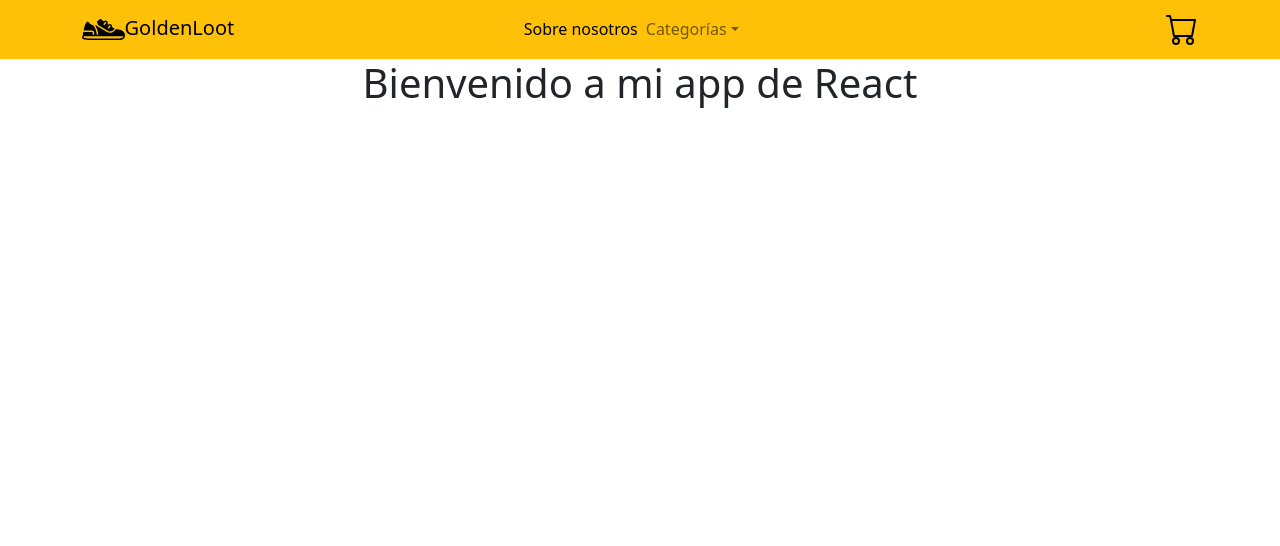
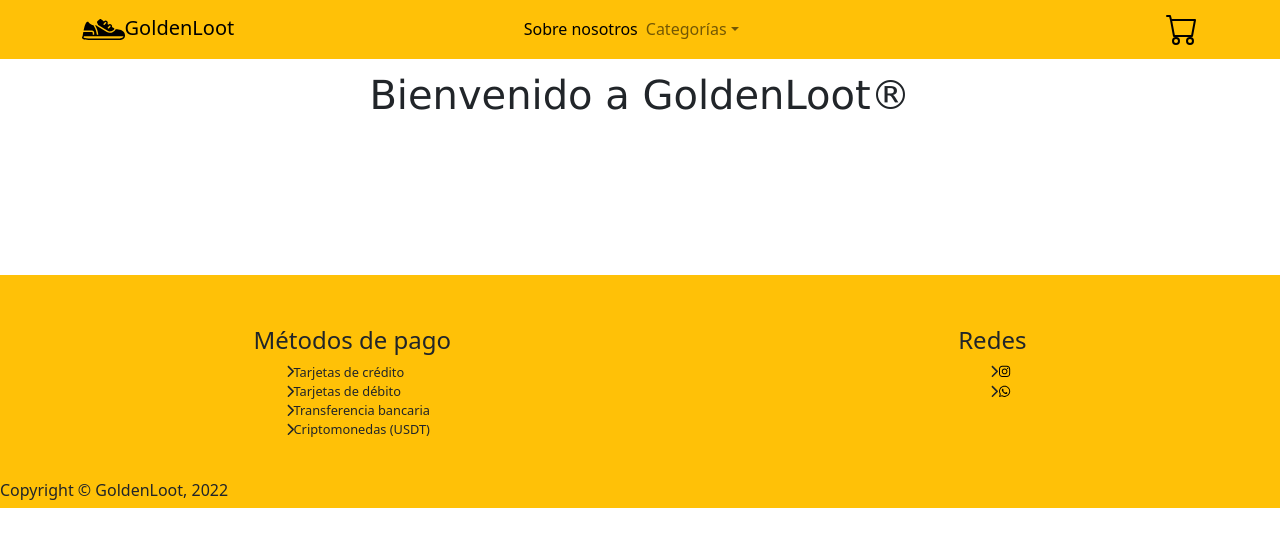
Before and after one commit to EzequielCamino/Camino-Ezequiel---React, a React (Create React App) app: page / in a window 1280 px wide. Shown: the top 546 px of the page. Built offline with nearby package versions, Linux system fonts and the light colour scheme; no server answers; the database is empty.

Commit message:
Entrega Final

```diff
--- a/package.json
+++ b/package.json
@@ -3,9 +3,10 @@
   "version": "0.1.0",
   "private": true,
   "dependencies": {
-    "@fortawesome/fontawesome-svg-core": "^6.1.2",
+    "@fortawesome/fontawesome-svg-core": "^6.2.0",
+    "@fortawesome/free-brands-svg-icons": "^6.2.0",
     "@fortawesome/free-regular-svg-icons": "^6.1.2",
-    "@fortawesome/free-solid-svg-icons": "^6.1.2",
+    "@fortawesome/free-solid-svg-icons": "^6.2.0",
     "@fortawesome/react-fontawesome": "^0.2.0",
     "@testing-library/jest-dom": "^5.16.4",
     "@testing-library/react": "^13.3.0",
--- a/src/App.jsx
+++ b/src/App.jsx
@@ -1,6 +1,7 @@
 import React from 'react';
 import { BrowserRouter, Route, Routes } from 'react-router-dom';
 import MyAppNavbar from './components/Navbar/Navbar';
+import MyAppFooter from './components/Footer/Footer';
 import ItemListContainer from './components/ItemListContainer/ItemListContainer';
 import ItemDetailContainer from './components/ItemDetailContainer/ItemDetailContainer';
 import Cart from './components/Cart/Cart';
@@ -16,12 +17,13 @@ function App() {
       <BrowserRouter>
         <MyAppNavbar/>
         <Routes>
-          <Route path="/" element={<ItemListContainer greeting='Bienvenido a mi app de React'/>} />
+          <Route path="/" element={<ItemListContainer greeting='Bienvenido a GoldenLoot®'/>} />
           <Route path='/aboutus' element={<AboutUs/>}/>
           <Route path="/category/:categoryid" element={<ItemListContainer greeting='Bienvenido a GoldenLoot®'/>} />
           <Route path="/item/:id" element={<ItemDetailContainer/>} />
           <Route path='/cart' element={<Cart/>}/>
         </Routes>
+        <MyAppFooter/>
       </BrowserRouter>
     </CartProvider>
     </>
--- /dev/null
+++ b/src/components/Footer/Footer.jsx
@@ -0,0 +1,35 @@
+import React from 'react'
+import "./Footer.scss"
+import { FontAwesomeIcon } from '@fortawesome/react-fontawesome'
+import { faChevronRight } from '@fortawesome/free-solid-svg-icons'
+import { faInstagram, faWhatsapp } from '@fortawesome/free-brands-svg-icons'
+
+function MyAppFooter() {
+  return (
+    <footer>
+        <div className="footer">
+            <div className="footer_data">
+                <h4>Métodos de pago</h4>
+                <ul>
+                    <li><FontAwesomeIcon icon={faChevronRight}/>Tarjetas de crédito</li>
+                    <li><FontAwesomeIcon icon={faChevronRight}/>Tarjetas de débito</li>
+                    <li><FontAwesomeIcon icon={faChevronRight}/>Transferencia bancaria</li>
+                    <li><FontAwesomeIcon icon={faChevronRight}/>Criptomonedas (USDT)</li>
+                </ul>
+            </div>
+            <div className="footer_data">
+                <h4>Redes</h4>
+                <ul>
+                    <li><FontAwesomeIcon icon={faChevronRight}/><a href="https://instagram.com" target="/blank"><FontAwesomeIcon icon={faInstagram}/></a></li>
+                    <li><FontAwesomeIcon icon={faChevronRight}/><a href="https://api.whatsapp.com/send?phone=1123456789" target="/blank"><FontAwesomeIcon icon={faWhatsapp}/></a></li>
+                </ul>
+            </div>
+        </div>
+        <div className="copyright">
+            <h6>Copyright © GoldenLoot, 2022</h6>
+        </div>
+    </footer>
+  )
+}
+
+export default MyAppFooter
--- /dev/null
+++ b/src/components/Footer/Footer.scss
@@ -0,0 +1,35 @@
+footer {
+    display: flex;
+    flex-direction: column;
+    background-color: #ffc107;
+    margin-top: 8%;
+    .footer {
+        margin-top: 4vw;
+        display: flex;
+        justify-content: space-around;
+        font-size: 1vw;
+        .footer_data {
+            display: flex;
+            flex-direction: column;
+            ul li {
+                list-style: none;
+            }
+            a {
+                margin-left: 1%;
+                text-decoration: none;
+                color: black;
+                &:hover {
+                    color: white;
+                    transition: 0.4s;
+                }
+            }
+            i {
+                margin-right: 0.5vw;
+            }
+        }
+    }
+    .copyright {
+        margin-top: 2vw;
+        font-size: 1vw;
+    }
+}
--- a/src/components/ItemListContainer/ItemListContainer.scss
+++ b/src/components/ItemListContainer/ItemListContainer.scss
@@ -2,8 +2,10 @@
     display: flex;
     flex-direction: column;
     .greeting{
+        margin: 1%;
         display: flex;
         justify-content: center;
+        font-family: 'Lucida Sans', 'Lucida Sans Regular', 'Lucida Grande', 'Lucida Sans Unicode', Geneva, Verdana, sans-serif;
     }
     .itemList {
         margin-top: 2rem;
```
Also changed, not shown: 1 other file (tests, documents, lock files or other folders).
